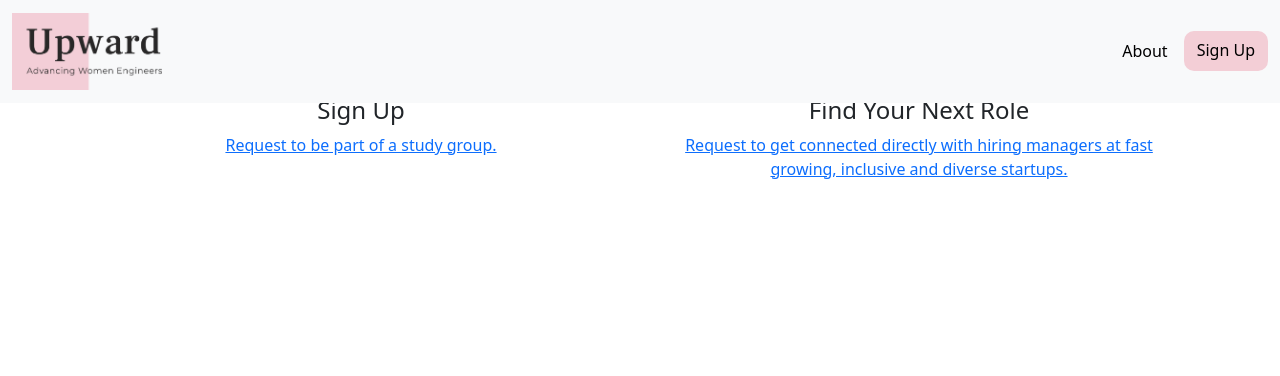
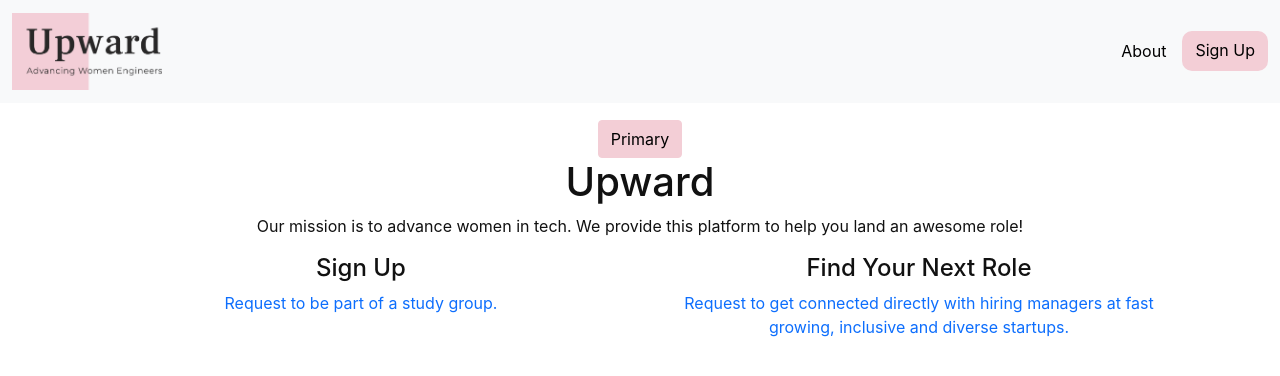
Before and after one commit to upward-dev/Upward, a Next.js app: page / in a window 1280 px wide. Shown: the top 376 px of the page. Built offline with nearby package versions, Linux system fonts and the light colour scheme.

Commit message:
sass is fully setup

```diff
--- a/components/Nav.tsx
+++ b/components/Nav.tsx
@@ -5,8 +5,10 @@ const Nav = () => {
         <a className="navbar-brand" href="/">
           <img src="/upward-logo.png" width="150" alt="upward-logo"></img>
         </a>
+        {/*
+        **** button for when we add more documents do NOT delete!
         <button
-          className="navbar-toggler"
+          className="navbar-toggler primary"
           type="button"
           data-bs-toggle="collapse"
           data-bs-target="#navbarColor01"
@@ -14,8 +16,9 @@ const Nav = () => {
           aria-expanded="false"
           aria-label="Toggle navigation">
           <span className="navbar-toggler-icon"></span>
-        </button>
-        <div className="collapse navbar-collapse" id="navbarColor01">
+        </button> */}
+        {/* <div className="collapse navbar-collapse" id="navbarColor01"> */}
+        <div className="primary" id="navbarColor01">
           <ul className="nav ms-auto">
             <li className="nav-item">
               <a style={{ color: 'black' }} className="nav-link" href="/about">
@@ -27,7 +30,7 @@ const Nav = () => {
                 href="https://docs.google.com/forms/d/e/1FAIpQLSe5XunCtzemmzIZK9VTRMgoueC4_9Q8Ay1PycGxEa5uXgCjNg/viewform"
                 className="btn btn- active"
                 style={{ color: 'black' }}>
-                <i className="glyphicon-floppy-disk" aria-hidden="true"></i>{' '}
+                <i className="glyphicon-floppy-disk" aria-hidden="true"></i>
                 Sign Up
               </a>
             </li>
@@ -39,40 +42,3 @@ const Nav = () => {
 }
 
 export default Nav
-
-{
-  /* <nav className="navbar  navbar-light bg-light">
-  <div className="container-fluid">
-      <a className="navbar-brand" href="/">
-          <img src="/upward-logo.png" width="150" alt="upward-logo"></img>
-       </a>
-    {/* <button className="navbar-toggler" type="button"
-      data-bs-toggle="collapse" data-bs-target="#navbarColor03"
-      aria-controls="navbarColor03" aria-expanded="false"
-      aria-label="Toggle navigation">
-      <span className="navbar-toggler-icon"></span>
-    </button> */
-}
-
-{
-  /* <div className="collapse navbar-collapse" id="navbarColor03"> */
-}
-//   <ul className="nav justify-content-end">
-//     <li className="nav-item">
-//        <a style={{color: "black"}} className="nav-link" href="/about">About</a>
-//     </li>
-//     <li style={{backgroundColor:"#f3ced6",  borderRadius:10}}>
-//     <a
-//       href="https://docs.google.com/forms/d/e/1FAIpQLSe5XunCtzemmzIZK9VTRMgoueC4_9Q8Ay1PycGxEa5uXgCjNg/viewform"
-//       className="btn btn- active"
-//       style={{color: "black"}}
-//       >
-//       <i className="glyphicon-floppy-disk" aria-hidden="true"></i> Sign Up
-//     </a>
-// </li>
-//   </ul>
-// </div>
-{
-  /* </div>
-</nav>  */
-}
--- a/pages/index.tsx
+++ b/pages/index.tsx
@@ -1,9 +1,4 @@
 import Head from 'next/head'
-import Image from 'next/image'
-import Link from 'next/link'
-
-
-
 
 export default function Home() {
   return (
@@ -13,34 +8,30 @@ export default function Home() {
         <meta name="description" content="Advancing women in tech" />
       </Head>
 
-      <div className="text-center">
-
+      <div className="text-center page-margin-top">
+        <button type="button" className="btn btn-primary">
+          Primary
+        </button>
         <h1 className="title">Upward</h1>
         <p>
-          Our mission is to advance women in tech. We provide this platform to help you land an awesome role!
+          Our mission is to advance women in tech. We provide this platform to
+          help you land an awesome role!
         </p>
 
         <div className="container">
           <div className="row">
             <div className="col-sm">
-
               <h4>Sign Up</h4>
-                <a
-                href="https://forms.gle/bXWayRQiW6V5UJxE6"
-                target="_blank"
-                >
-
+              <a href="https://forms.gle/bXWayRQiW6V5UJxE6" target="_blank">
                 <p>Request to be part of a study group.</p>
               </a>
             </div>
 
             <div className="col-sm">
-
               <h4>Find Your Next Role</h4>
               <a
                 href="https://docs.google.com/forms/d/e/1FAIpQLSdC-AbV2SNhMS99yhY6r4Gu34UC9DhVWIM7utII6irV1pyaSw/viewform"
-              target="_blank"
-             >
+                target="_blank">
                 <p>
                   Request to get connected directly with hiring managers at fast
                   growing, inclusive and diverse startups.
--- a/styles/colors.scss
+++ b/styles/colors.scss
@@ -1,3 +1,4 @@
+//Upward Color Theme:
 $primary-base: #f3ced6;
 $primary-light: #fbeff1;
 $primary-dark: #bfa3a9;
@@ -9,3 +10,20 @@ $fifth-base: #b6e2f2;
 $neutral: #736265;
 $highlight: #f4869e;
 $background: #733f4a;
+
+
+//Overrides:
+$body-color: #111;
+
+$theme-colors: (
+   primary: #f3ced6,
+);
+@import "~bootstrap/scss/bootstrap";
+
+.btn-primary {
+    background: $primary-base
+}
+
+
+// Bootstrap and its default variables
+@import "../node_modules/bootstrap/scss/bootstrap";
--- a/styles/globals.scss
+++ b/styles/globals.scss
@@ -1,3 +1,4 @@
+@import "../node_modules/bootstrap/scss/bootstrap";
 @import './colors.scss';
 
 //global styles
--- a/styles/index.scss
+++ /dev/null
@@ -1,15 +0,0 @@
-@import "~bootstrap/scss/functions";
-@import  "~bootstrap/scss/variables";
-@import  "~bootstrap/scss/mixins/_breakpoints";
-@import  "~bootstrap/scss/bootstrap";
-@import url('https://fonts.googleapis.com/css?family=Roboto&display=swap');
-
-/* Custom default button */
-.btn-primary,
-.btn-primary:hover,
-.btn-primary:focus {
-  color:#f3ced6;
-  text-shadow: none; /* Prevent inheritance from `body` */
-  background-color:#f3ced6;
-  border: .05rem solid #f3ced6;
-}
```
Also changed, not shown: package.json (+4 -4 lines), pages/_app.tsx (+13 -8 lines), 1 other file (tests, documents, lock files or other folders). Lines whose indentation alone changed are shown as unchanged.
